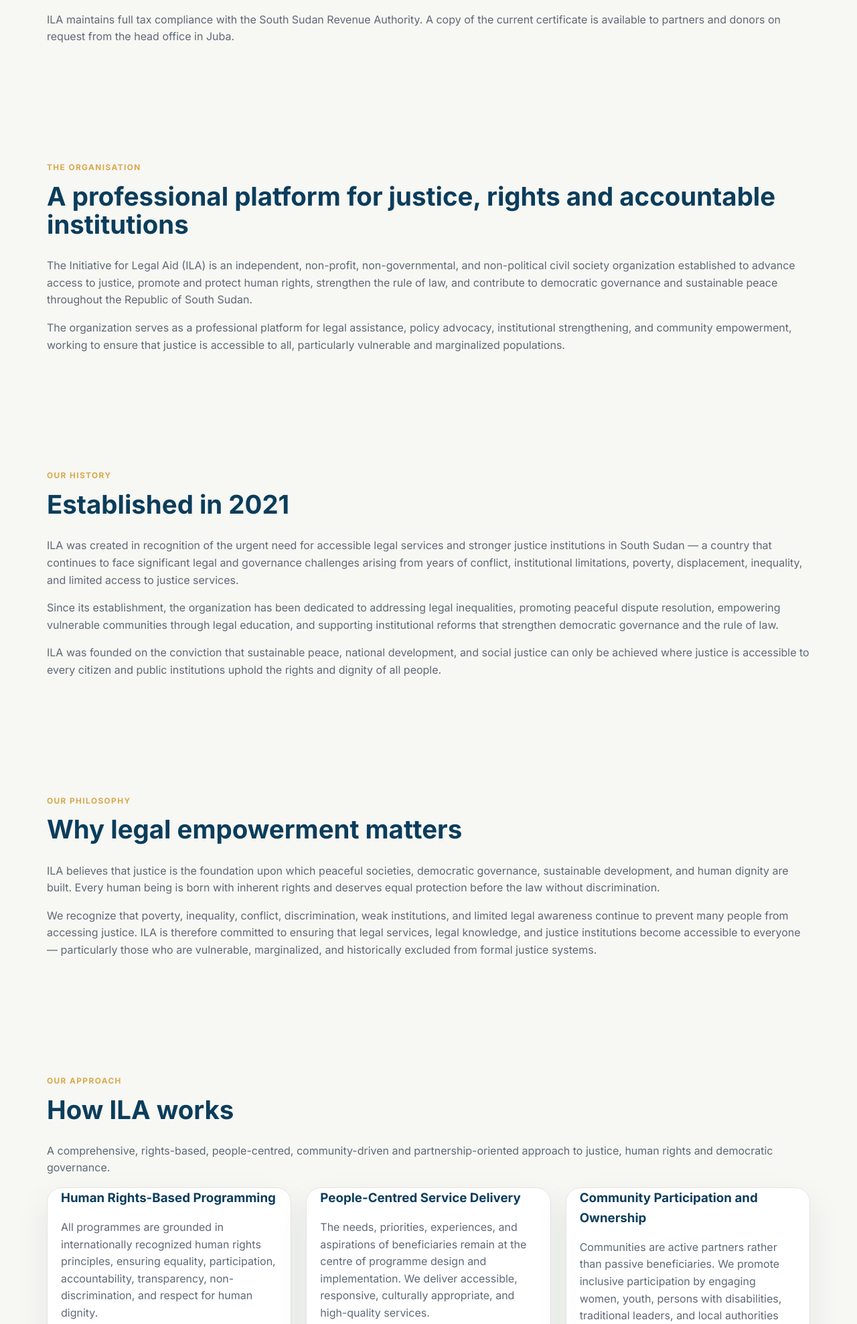
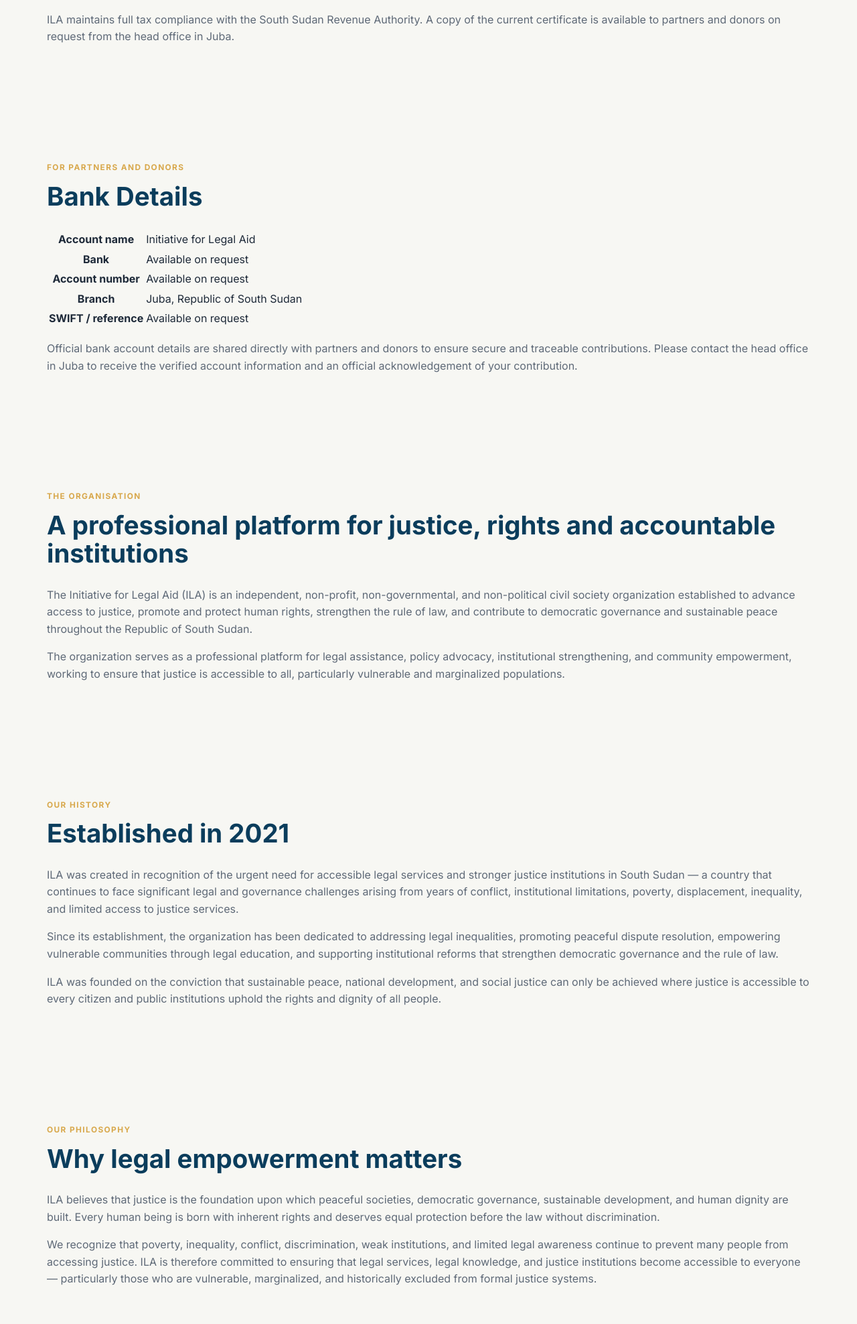
Before and after one commit to freerfa/https-initiativeforlegalaid.org, a Flask app: page /profile in a window 1280 px wide. Shown: the part 1298-3275 px from the top of the page at 67% size. Run offline with Flask 3, Linux system fonts and the light colour scheme; data comes from the database, SQL or seed files in the repository; some libraries are stand-ins or nearby versions.

Commit message:
Profile: add Bank Details section for partners and donors

```diff
--- a/templates/profile.html
+++ b/templates/profile.html
@@ -59,7 +59,28 @@
   </div>
 </section>
 
-<section class="section section-alt">
+<section class="section section-alt" id="bank-details">
+  <div class="container">
+    <div class="heading-row">
+      <span class="eyebrow">For partners and donors</span>
+      <h2>Bank Details</h2>
+    </div>
+    <div class="reg-card">
+      <table class="reg-table">
+        <tbody>
+          <tr><th>Account name</th><td>Initiative for Legal Aid</td></tr>
+          <tr><th>Bank</th><td>Available on request</td></tr>
+          <tr><th>Account number</th><td>Available on request</td></tr>
+          <tr><th>Branch</th><td>Juba, Republic of South Sudan</td></tr>
+          <tr><th>SWIFT / reference</th><td>Available on request</td></tr>
+        </tbody>
+      </table>
+      <p class="note">Official bank account details are shared directly with partners and donors to ensure secure and traceable contributions. Please contact the head office in Juba to receive the verified account information and an official acknowledgement of your contribution.</p>
+    </div>
+  </div>
+</section>
+
+<section class="section">
   <div class="container">
     <div class="heading-row">
       <span class="eyebrow">The organisation</span>
```
Also changed, not shown: CHANGELOG.md.
